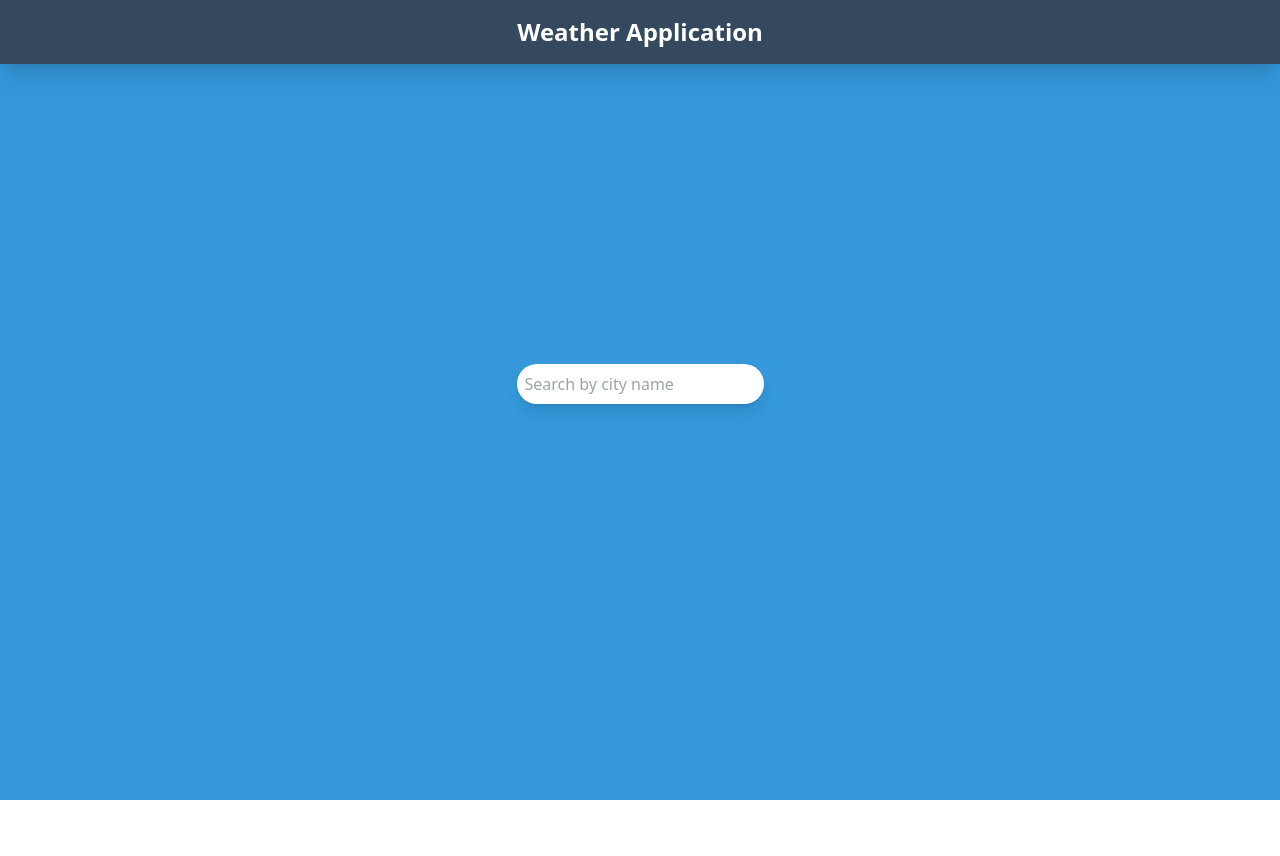
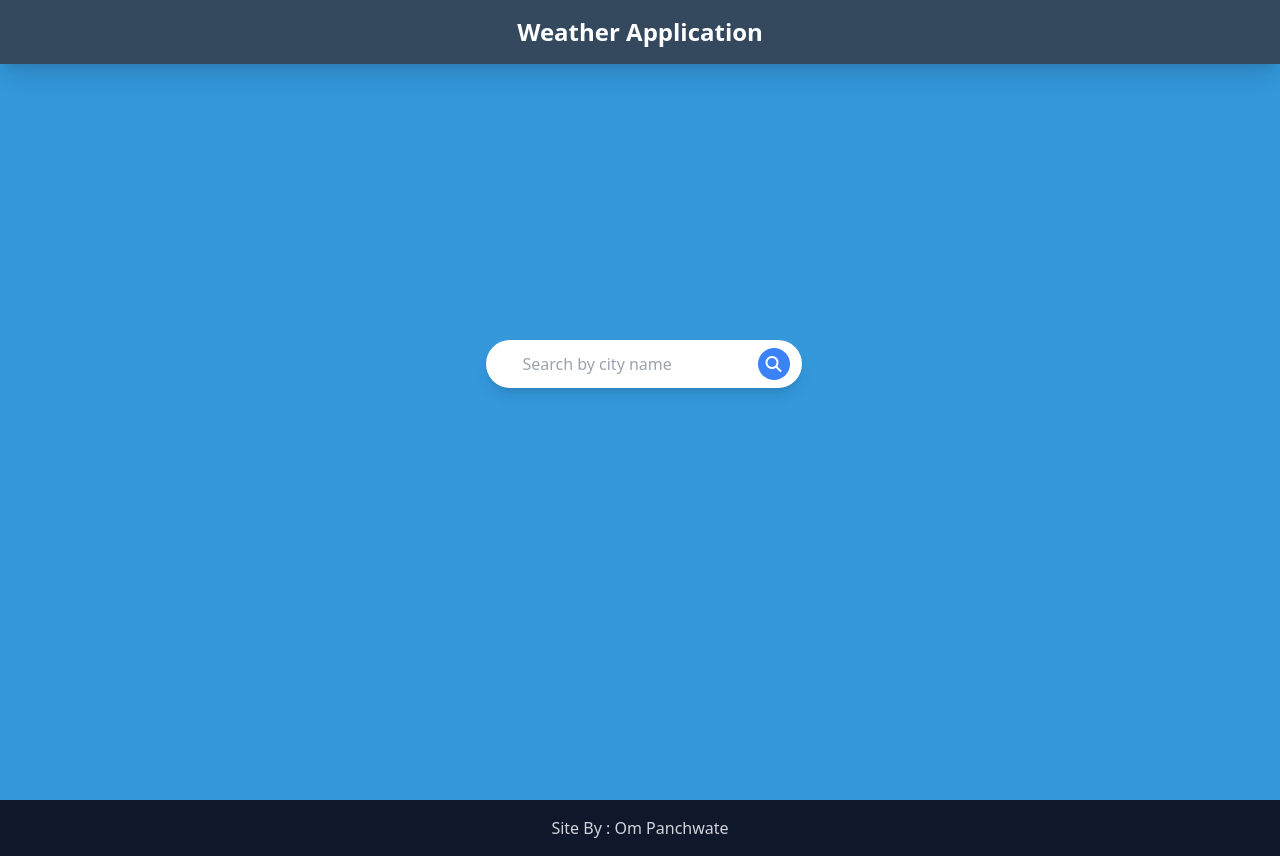
Before and after one commit to ompanchwate/weatherApp, a website built with Vite: page index.html in a window 1280 px wide. Before the commit the page ends 800 px from the top, so only its background shows below. Built offline with nearby package versions, Linux system fonts and the light colour scheme; no server answers.

Commit message:
UI optimized

```diff
--- a/index.html
+++ b/index.html
@@ -6,14 +6,17 @@
     <meta name="viewport" content="width=device-width, initial-scale=1.0">
     <title>Weather</title>
     <link rel="stylesheet" href="style.css">
+    <link rel="shortcut icon" href="public/favicon.ico" type="image/x-icon">
+    <link rel="stylesheet" href="https://cdnjs.cloudflare.com/ajax/libs/font-awesome/6.2.0/css/all.min.css" integrity="sha512-xh6O/CkQoPOWDdYTDqeRdPCVd1SpvCA9XXcUnZS2FmJNp1coAFzvtCN9BmamE+4aHK8yyUHUSCcJHgXloTyT2A==" crossorigin="anonymous" referrerpolicy="no-referrer" />
 </head>
 <body>
     <div class=" bg-[#3498db]  h-screen">
         <nav class="p-4 text-center font-bold text-2xl text-white bg-[#34495e] shadow-xl t-0">Weather Application</nav>
         <div class="flex flex-col justify-center items-center h-4/5">
             <div class="row  text-center m-5">
-                <form action="" id="form">
-                    <input type="search" id="search" placeholder="Search by city name" class="p-2 rounded-full shadow-lg outline-none">
+                <form action="" id="form" class="py-2 pl-8 pr-2 mb-10 sm:w-screen md:w-full sm:mx-1 bg-white rounded-full shadow-lg outline-none ">
+                    <input type="text" id="search" placeholder="Search by city name" class="outline-none active:outline-none">
+                    <button type="submit" class="px-2 py-1 bg-blue-500 rounded-full"><i class="fa-solid fa-magnifying-glass text-white"></i></button>
                 </form>
             </div>
 
@@ -23,6 +26,9 @@
         </div>
 
     </div>
+    <footer class=" overflow-hidden box-border flex items-center justify-center bg-slate-900 p-4">
+        <p class="text-gray-300 ">Site By : <a href="http://github.com/ompanchwate">Om Panchwate</a></p>
+    </footer>
 </body>
 <script src="app.js"></script>
 </html>
```
Also changed, not shown: public/cloud.png (renamed from cloud.png), public/cloudy.png (renamed from cloudy.png), public/favicon.ico (added).
